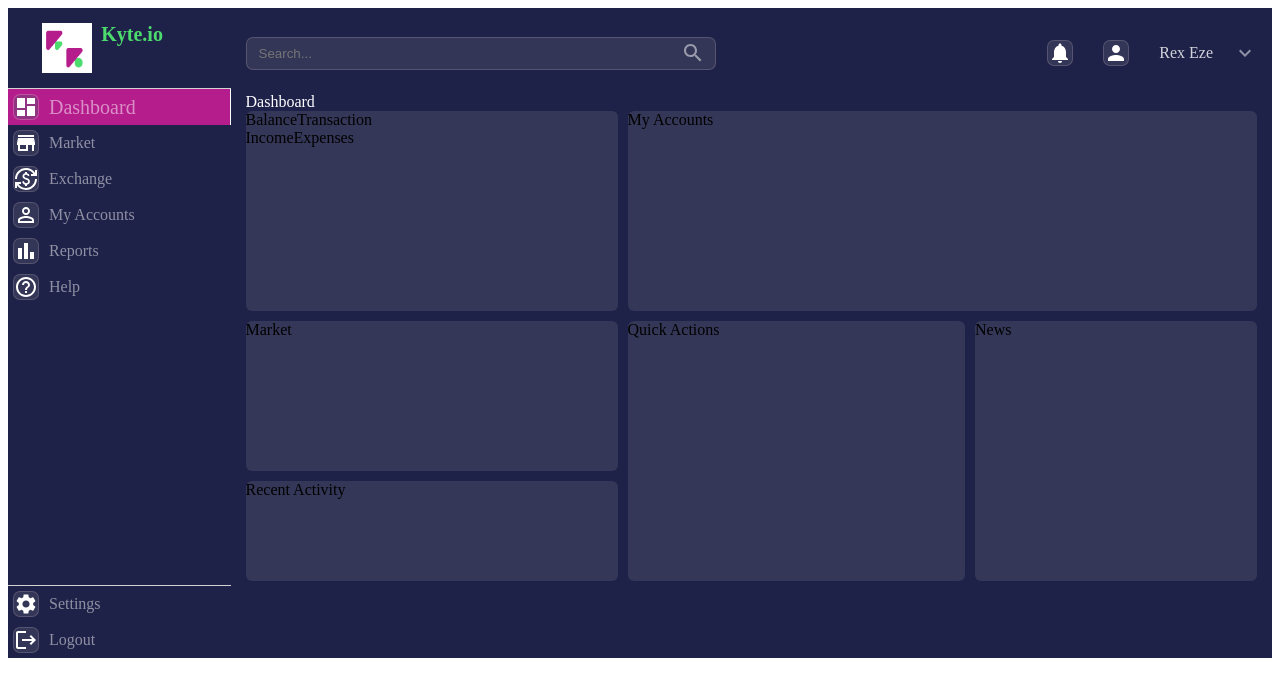
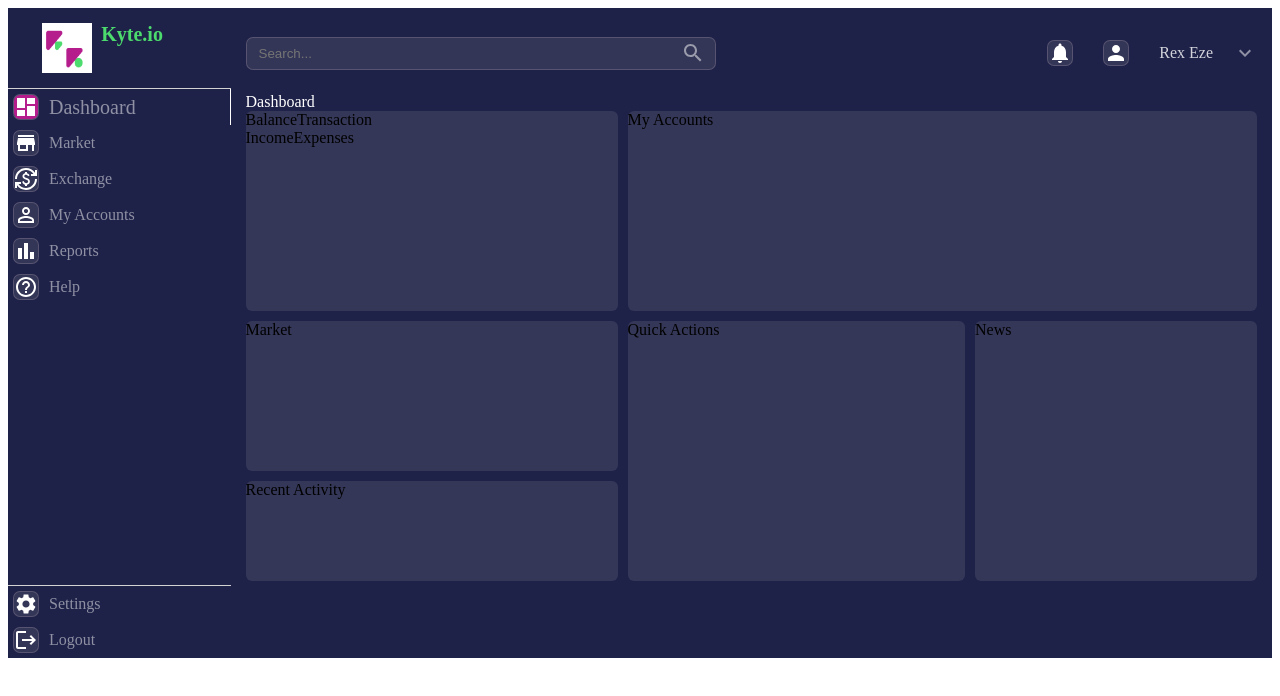
Before and after one commit to TobyMike-max/KyteDashboard-App, a React (Create React App) app: page / in a window 1280 px wide. In both pictures the pointer is over the icon 26 px from the left and 107 px from the top of the page. Shown: the top 696 px of the page. Built offline with nearby package versions, Linux system fonts and the light colour scheme.

Commit message:
[Modified]: The styling for the hover effect on background-color of Icon

```diff
--- a/src/components/Sidebar/sidebar.css
+++ b/src/components/Sidebar/sidebar.css
@@ -67,7 +67,10 @@ li:hover{
   border-right: 0.5px solid white;
   color: #FFFFFF;
   font: normal normal 400 20px/25px Bahnschrift;
-  background-color: #B51D8D;
+}
+
+li:hover .icon{
+    background-color: #B51D8D;
 }
 
 /* Bottom Styling */
```
